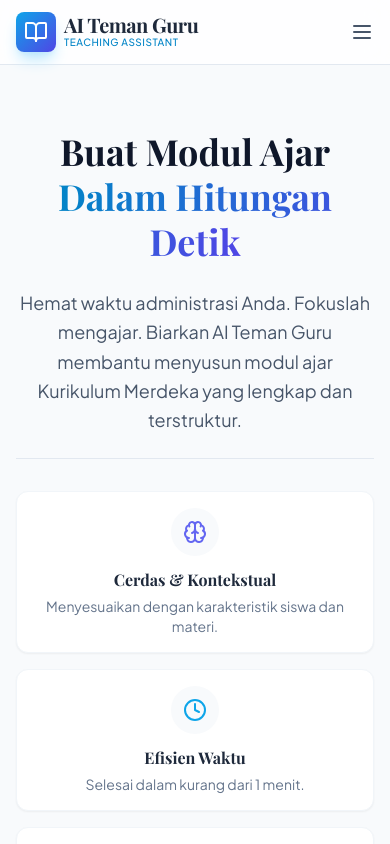
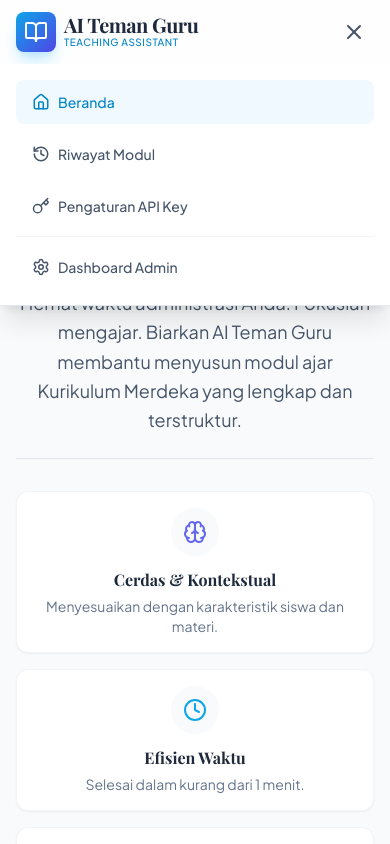
Before and after one commit to sditnurulkautsarbalbod-arch/ModulAjar, a React (Vite) app: page / in a window 390 px wide. Both pictures are taken after a click on the button "Toggle menu". Shown: the top 844 px of the page. Built offline with nearby package versions, Linux system fonts and the light colour scheme; no server answers.

Commit message:
feat: Enhance UI responsiveness and navigation
Introduces a mobile-friendly navigation menu in the Navbar component and improves text responsiveness in the ModuleResult component for better readability on various screen sizes.

```diff
--- a/components/Navbar.tsx
+++ b/components/Navbar.tsx
@@ -1,5 +1,5 @@
-import React from 'react';
-import { BookOpen, Key, Settings, History } from 'lucide-react';
+import React, { useState } from 'react';
+import { BookOpen, Key, Settings, History, Menu, X, Home } from 'lucide-react';
 
 interface NavbarProps {
   onReset: () => void;
@@ -8,15 +8,30 @@ interface NavbarProps {
 }
 
 export const Navbar: React.FC<NavbarProps> = ({ onReset, onNavigate, currentView }) => {
+  const [isMenuOpen, setIsMenuOpen] = useState(false);
+
+  const handleNavigate = (view: 'home' | 'help' | 'admin' | 'history') => {
+    onNavigate(view);
+    if (view === 'home') {
+      onReset();
+    }
+    setIsMenuOpen(false);
+  };
+
+  const navLinkClass = (view: 'home' | 'help' | 'admin' | 'history') =>
+    `text-sm font-medium transition-colors flex items-center gap-2 px-4 py-3 rounded-lg ${
+      currentView === view
+        ? 'bg-brand-50 text-brand-600 font-bold'
+        : 'text-slate-600 hover:bg-slate-50 hover:text-brand-600'
+    }`;
+
   return (
     <nav className="bg-white/80 backdrop-blur-md sticky top-0 z-50 border-b border-slate-200">
       <div className="container mx-auto px-4 h-16 flex items-center justify-between">
+        {/* Logo Section */}
         <div
           className="flex items-center gap-2 cursor-pointer group"
-          onClick={() => {
-            onNavigate('home');
-            onReset();
-          }}
+          onClick={() => handleNavigate('home')}
         >
           <div className="w-10 h-10 bg-gradient-to-br from-brand-500 to-indigo-600 rounded-lg flex items-center justify-center text-white shadow-lg shadow-brand-200 group-hover:scale-105 transition-transform duration-200">
             <BookOpen size={24} />
@@ -31,34 +46,36 @@ export const Navbar: React.FC<NavbarProps> = ({ onReset, onNavigate, currentView
           </div>
         </div>
 
+        {/* Desktop Menu */}
         <div className="hidden md:flex items-center gap-6">
           <button
-            onClick={() => onNavigate('home')}
-            className={`text-sm font-medium transition-colors ${currentView === 'home' ? 'text-brand-600 font-bold' : 'text-slate-600 hover:text-brand-600'}`}
+            onClick={() => handleNavigate('home')}
+            className={`text-sm font-medium transition-colors flex items-center gap-1 ${currentView === 'home' ? 'text-brand-600 font-bold' : 'text-slate-600 hover:text-brand-600'}`}
           >
+            <Home size={16} className="mb-0.5" />
             Beranda
           </button>
 
           <button
-             onClick={() => onNavigate('history')}
+             onClick={() => handleNavigate('history')}
              className={`text-sm font-medium transition-colors flex items-center gap-1 ${currentView === 'history' ? 'text-brand-600 font-bold' : 'text-slate-600 hover:text-brand-600'}`}
           >
-            <History size={16} />
+            <History size={16} className="mb-0.5" />
             Riwayat
           </button>
 
           <button
-             onClick={() => onNavigate('help')}
+             onClick={() => handleNavigate('help')}
              className={`text-sm font-medium transition-colors flex items-center gap-1 ${currentView === 'help' ? 'text-brand-600 font-bold' : 'text-slate-600 hover:text-brand-600'}`}
           >
-            <Key size={16} />
+            <Key size={16} className="mb-0.5" />
             API Key
           </button>
 
           <div className="h-6 w-px bg-slate-200 mx-2"></div>
 
           <button
-             onClick={() => onNavigate('admin')}
+             onClick={() => handleNavigate('admin')}
              className={`p-2 rounded-full transition-all duration-200 ${currentView === 'admin' ? 'bg-slate-100 text-slate-800 shadow-inner' : 'text-slate-400 hover:bg-slate-50 hover:text-slate-600'}`}
              title="Dashboard Admin"
           >
@@ -66,10 +83,56 @@ export const Navbar: React.FC<NavbarProps> = ({ onReset, onNavigate, currentView
           </button>
         </div>
 
-        <button className="md:hidden text-slate-600">
-          <svg xmlns="http://www.w3.org/2000/svg" width="24" height="24" viewBox="0 0 24 24" fill="none" stroke="currentColor" strokeWidth="2" strokeLinecap="round" strokeLinejoin="round"><line x1="4" x2="20" y1="12" y2="12"/><line x1="4" x2="20" y1="6" y2="6"/><line x1="4" x2="20" y1="18" y2="18"/></svg>
+        {/* Mobile Menu Button */}
+        <button
+          className="md:hidden p-2 text-slate-600 hover:bg-slate-100 rounded-lg transition-colors"
+          onClick={() => setIsMenuOpen(!isMenuOpen)}
+          aria-label="Toggle menu"
+        >
+          {isMenuOpen ? <X size={24} /> : <Menu size={24} />}
         </button>
       </div>
+
+      {/* Mobile Menu Dropdown */}
+      {isMenuOpen && (
+        <div className="md:hidden absolute top-16 left-0 w-full bg-white border-b border-slate-200 shadow-xl animate-fade-in z-50">
+          <div className="flex flex-col p-4 space-y-2">
+            <button
+              onClick={() => handleNavigate('home')}
+              className={navLinkClass('home')}
+            >
+              <Home size={18} />
+              Beranda
+            </button>
+
+            <button
+              onClick={() => handleNavigate('history')}
+              className={navLinkClass('history')}
+            >
+              <History size={18} />
+              Riwayat Modul
+            </button>
+
+            <button
+              onClick={() => handleNavigate('help')}
+              className={navLinkClass('help')}
+            >
+              <Key size={18} />
+              Pengaturan API Key
+            </button>
+
+            <div className="h-px bg-slate-100 my-2"></div>
+
+            <button
+              onClick={() => handleNavigate('admin')}
+              className={navLinkClass('admin')}
+            >
+              <Settings size={18} />
+              Dashboard Admin
+            </button>
+          </div>
+        </div>
+      )}
     </nav>
   );
 };
```
Also changed, not shown: components/ModuleResult.tsx (+26 -24 lines).
